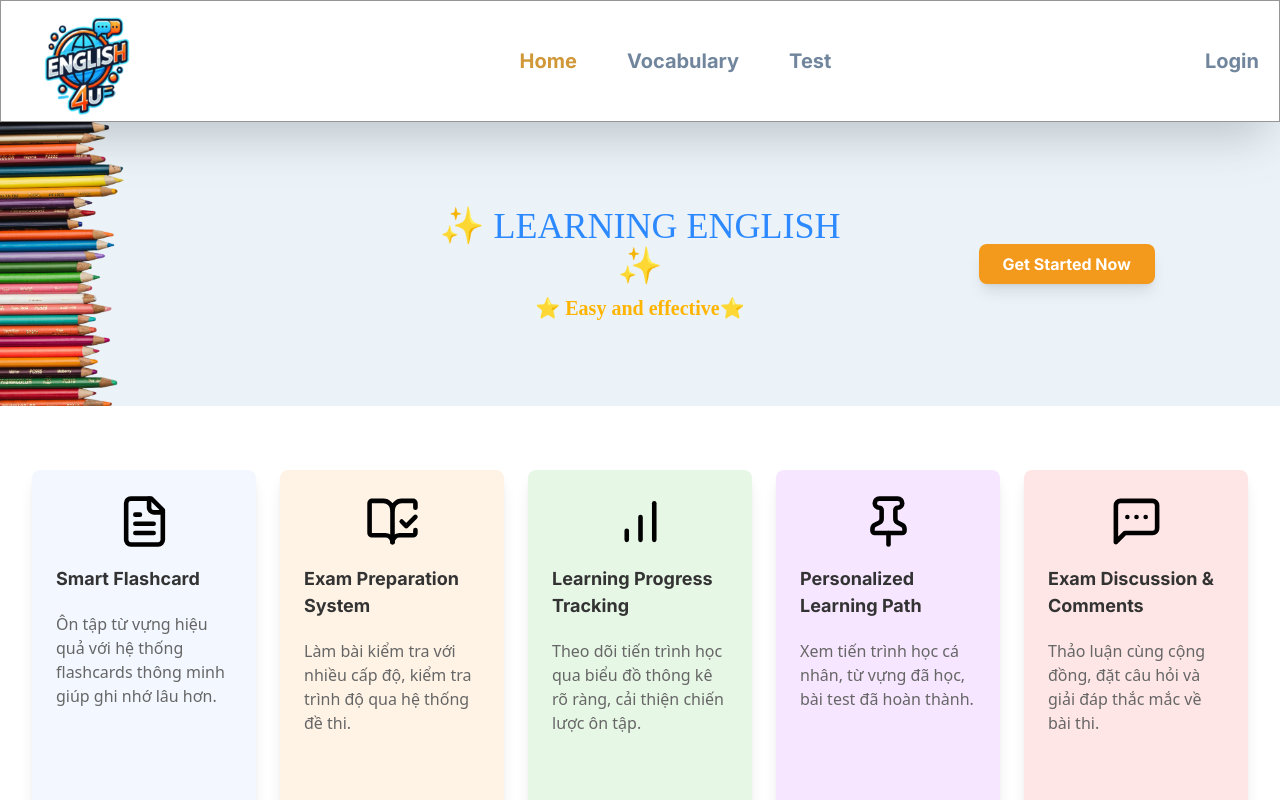
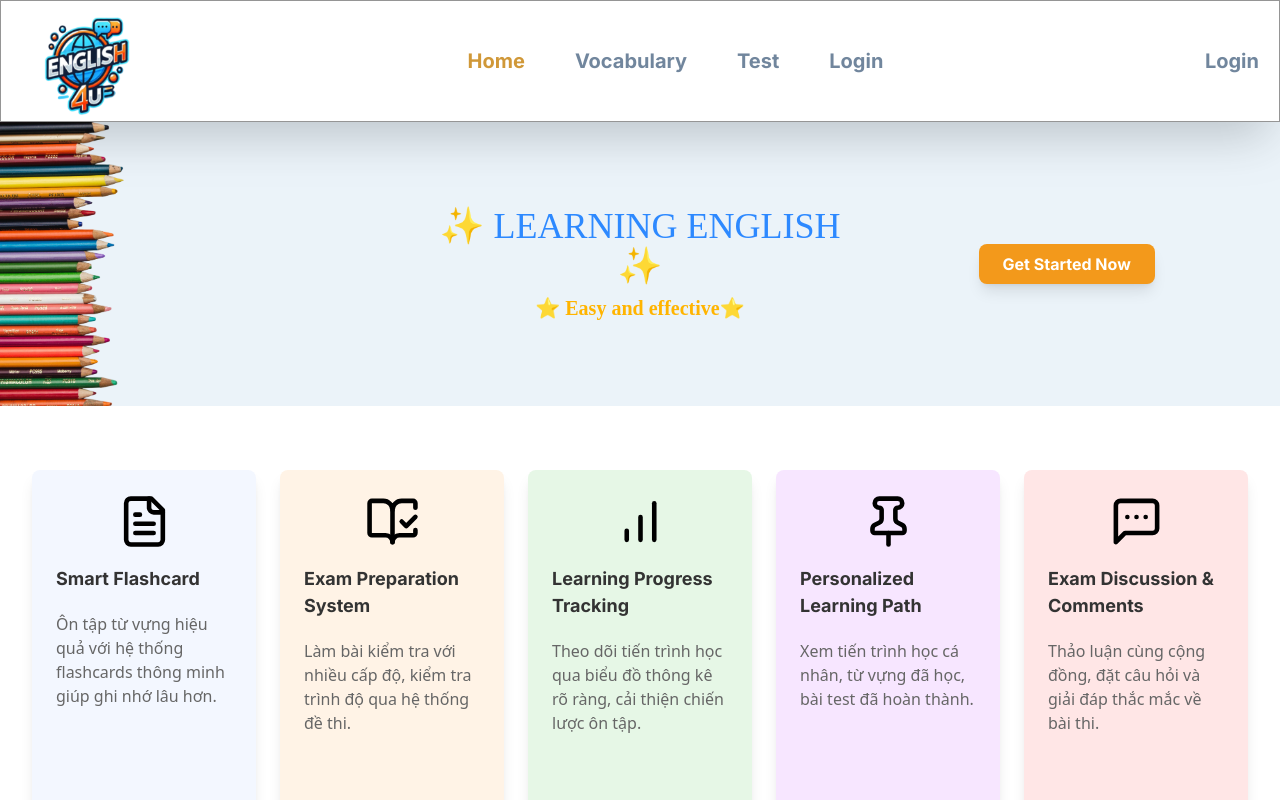
Before and after one commit to norman713/english-web, a React (Vite) app: page / in a window 1280 px wide. Shown: the top 800 px of the page. Built offline with nearby package versions, Linux system fonts and the light colour scheme.

Commit message:
setup route

```diff
--- a/src/components/NavBar/NavBar.tsx
+++ b/src/components/NavBar/NavBar.tsx
@@ -22,22 +22,64 @@ const Navbar = ({ activeTab, userType }: NavbarProps) => {
 
         {/* Navigation Links */}
         <div className="flex space-x-[50px]">
+          {userType === "guest" && (
+            <>
               <a href="/" className={`nav-link ${getNavLinkColor("home")}`}>
                 Home
               </a>
-          <a href="/vocab" className={`nav-link ${getNavLinkColor("vocab")}`}>
+              <a
+                href="/vocab"
+                className={`nav-link ${getNavLinkColor("vocab")}`}
+              >
                 Vocabulary
               </a>
               <a href="/test" className={`nav-link ${getNavLinkColor("test")}`}>
                 Test
               </a>
-          {userType === "admin" && (
+              <a href="/login" className="nav-link text-[#71869D]">
+                Login
+              </a>
+            </>
+          )}
+
+          {userType === "user" && (
+            <>
+              <a
+                href="/vocab"
+                className={`nav-link ${getNavLinkColor("vocab")}`}
+              >
+                Vocabulary
+              </a>
+              <a href="/test" className={`nav-link ${getNavLinkColor("test")}`}>
+                Test
+              </a>
               <a
                 href="/admin/statistic"
                 className={`nav-link ${getNavLinkColor("statistic")}`}
               >
                 Statistic
               </a>
+            </>
+          )}
+
+          {userType === "admin" && (
+            <>
+              <a
+                href="/admin/statistic"
+                className={`nav-link ${getNavLinkColor("statistic")}`}
+              >
+                Statistic
+              </a>
+              <a
+                href="/vocab"
+                className={`nav-link ${getNavLinkColor("vocab")}`}
+              >
+                Vocabulary
+              </a>
+              <a href="/test" className={`nav-link ${getNavLinkColor("test")}`}>
+                Test
+              </a>
+            </>
           )}
         </div>
 
--- a/src/main.tsx
+++ b/src/main.tsx
@@ -1,4 +1,3 @@
-// index.tsx
 import { StrictMode } from "react";
 import { createRoot } from "react-dom/client";
 import { BrowserRouter as Router, Routes, Route } from "react-router-dom";
@@ -12,8 +11,10 @@ createRoot(document.getElementById("root")!).render(
     <Router>
       <Routes>
         <Route path="/" element={<Home />} />
-        <Route path="/user" element={<User />} />
-        <Route path="/user/vocab" element={<VocabularyPage />} />
+        <Route path="/user" element={<User />}>
+          <Route index element={<Home />} />
+          <Route path="vocab" element={<VocabularyPage />} />
+        </Route>
       </Routes>
     </Router>
   </StrictMode>
--- a/src/pages/Home/index.tsx
+++ b/src/pages/Home/index.tsx
@@ -10,12 +10,18 @@ import {
   MessageSquareMore,
   Pin,
 } from "lucide-react";
+import { useLocation } from "react-router-dom";
 
 const Home = () => {
+  // Determine if this component is rendered directly (/) or inside User (/user)
+  const location = useLocation();
+  const isDirectAccess = location.pathname === "/";
+
   return (
-    <div className="min-h-screen flex flex-col text-gray-900">
-      {/* Navbar */}
-      <Navbar activeTab={"home"} userType={"guest"} />
+    <div className="flex flex-col">
+      {/* Navbar should only render when directly accessed */}
+      {isDirectAccess && <Navbar activeTab={"home"} userType={"guest"} />}
+
       {/* Banner */}
       <header
         className="relative grid grid-cols-3 items-center text-center"
@@ -29,7 +35,7 @@ const Home = () => {
           />
         </div>
         <div>
-          <h1 className="text-4xl banner-text  text-[#2D89FF]">
+          <h1 className="text-4xl banner-text text-[#2D89FF]">
             ✨ LEARNING ENGLISH ✨
           </h1>
           <p className="text-xl banner-text text-[#FFB400] mt-2 font-bold">
--- a/src/pages/User/index.tsx
+++ b/src/pages/User/index.tsx
@@ -1,24 +1,17 @@
-import { BrowserRouter as Router, Route, Routes } from "react-router-dom"; // Sử dụng Routes thay vì Switch
+import { Outlet } from "react-router-dom";
 import Navbar from "../../components/NavBar/NavBar";
 
-// Các trang nội dung
-import Home from "../Home";
-import VocabularyPage from "./Vocab";
+const User = () => {
+  return (
+    <div className="min-h-screen flex flex-col text-gray-900">
+      {/* Navbar is placed here once and will be present for all child routes */}
+      <Navbar activeTab={"home"} userType={"user"} />
 
-const User = () => {
-  //   const [activeTab, setActiveTab] = useState("home"); // Trạng thái của tab đang được chọn
-  //   const userType: "user" | "admin" | "guest" = "user"; // Ví dụ user đang đăng nhập
-
-  return (
-    <Router>
-      <Navbar activeTab={"home"} userType={"user"} />
-      <div className="container mt-6">
-        <Routes>
-          <Route path="/" element={<Home />} /> {/* Dùng element */}
-          <Route path="/vocab" element={<VocabularyPage />} />
-        </Routes>
+      <div className="container mt-6 flex-grow">
+        {/* Outlet renders the child route components */}
+        <Outlet />
       </div>
-    </Router>
+    </div>
   );
 };
 
```
Lines whose indentation alone changed are shown as unchanged.
